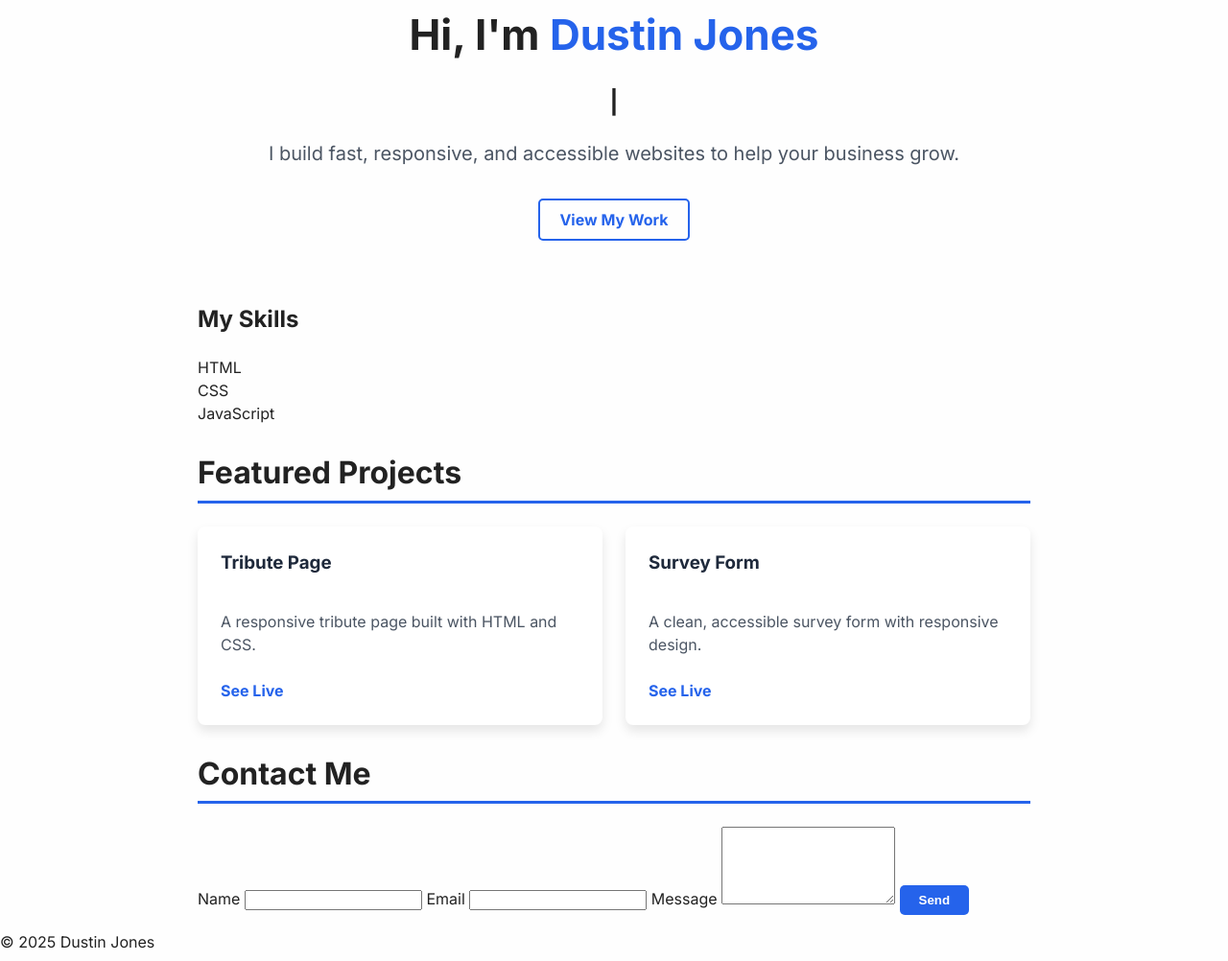
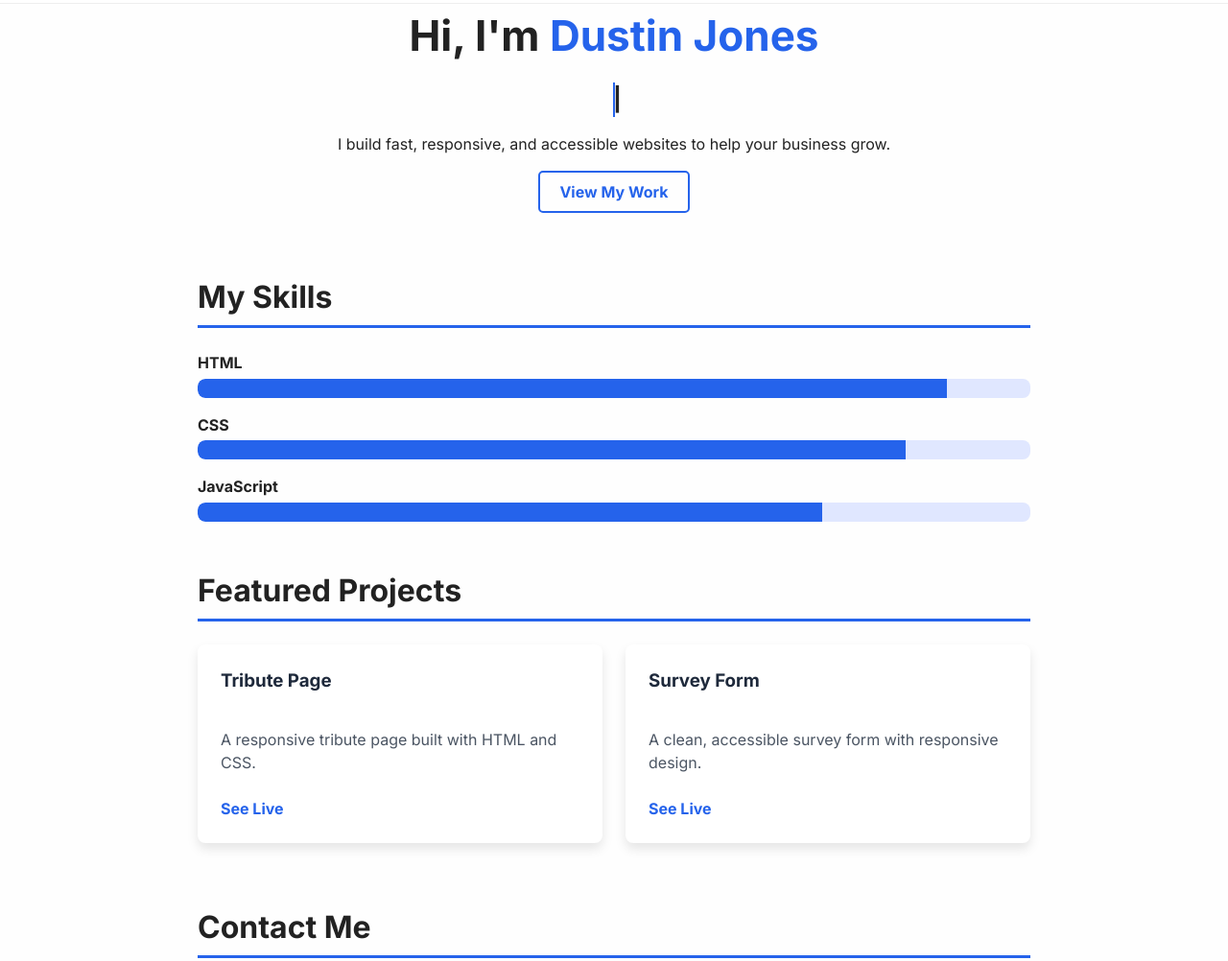
Before and after one commit to Qaerus/dustinjones-portfolio, a plain HTML site: page index.html in a window 1280 px wide. Shown: the part 57-1059 px from the top of the page at 96% size. Drawn offline with Linux system fonts and the light colour scheme; a script that the page names is missing.

Commit message:
Update style.css

```diff
--- a/style.css
+++ b/style.css
@@ -19,7 +19,7 @@ body {
   padding: 0 1rem;
 }
 
-.header {
+header {
   background: white;
   border-bottom: 1px solid #eee;
   position: sticky;
@@ -72,7 +72,7 @@ body {
   color: white;
 }
 
-.main-content {
+main {
   padding: 4rem 0;
 }
 
@@ -91,14 +91,68 @@ body {
   color: #2563eb;
 }
 
-.hero p {
-  font-size: 1.25rem;
-  color: #4b5563;
-  margin-bottom: 2rem;
+.hero h2 {
+  font-weight: 600;
+  font-size: 1.5rem;
+  margin: 0 0 1rem 0;
+  min-height: 2rem;
 }
 
-.projects h2,
-.contact h2 {
+.cursor {
+  display: inline-block;
+  background-color: #2563eb;
+  width: 2px;
+  animation: blink 1s steps(1) infinite;
+  vertical-align: bottom;
+}
+
+@keyframes blink {
+  50% {
+    background-color: transparent;
+  }
+}
+
+/* Skills */
+
+.skills {
+  margin-bottom: 3rem;
+}
+
+.skills h2 {
+  font-weight: 700;
+  font-size: 2rem;
+  margin-bottom: 1.5rem;
+  border-bottom: 3px solid #2563eb;
+  padding-bottom: 0.3rem;
+}
+
+.skill {
+  margin-bottom: 1rem;
+}
+
+.skill-name {
+  font-weight: 600;
+  margin-bottom: 0.3rem;
+}
+
+.skill-bar {
+  background: #e0e7ff;
+  border-radius: 8px;
+  height: 20px;
+  width: 100%;
+  overflow: hidden;
+}
+
+.skill-level {
+  background: #2563eb;
+  height: 100%;
+  border-radius: 8px 0 0 8px;
+  transition: width 1s ease;
+}
+
+/* Projects */
+
+.projects h2 {
   font-weight: 700;
   font-size: 2rem;
   margin-bottom: 1.5rem;
@@ -120,6 +174,12 @@ body {
   display: flex;
   flex-direction: column;
   justify-content: space-between;
+  transition: transform 0.3s ease, box-shadow 0.3s ease;
+}
+
+.project-card:hover {
+  transform: translateY(-5px);
+  box-shadow: 0 10px 20px rgba(0,0,0,0.15);
 }
 
 .project-card h3 {
@@ -147,21 +207,56 @@ body {
   color: #1e40af;
 }
 
-.contact p {
-  font-size: 1.1rem;
-  color: #374151;
+/* Contact */
+
+.contact {
+  margin-top: 4rem;
 }
 
-.contact a {
-  color: #2563eb;
-  text-decoration: none;
+.contact h2 {
+  font-weight: 700;
+  font-size: 2rem;
+  margin-bottom: 1.5rem;
+  border-bottom: 3px solid #2563eb;
+  padding-bottom: 0.3rem;
 }
 
-.contact a:hover {
-  text-decoration: underline;
+.contact form {
+  display: flex;
+  flex-direction: column;
+  max-width: 500px;
 }
 
-.footer {
+.contact label {
+  margin-bottom: 0.5rem;
+  font-weight: 600;
+}
+
+.contact input,
+.contact textarea {
+  padding: 0.75rem;
+  margin-bottom: 1rem;
+  border: 1px solid #ccc;
+  border-radius: 5px;
+  font-size: 1rem;
+  resize: vertical;
+}
+
+.contact input:focus,
+.contact textarea:focus {
+  outline: none;
+  border-color: #2563eb;
+  box-shadow: 0 0 5px #2563eb;
+}
+
+.contact button {
+  width: 150px;
+  align-self: flex-start;
+}
+
+/* Footer */
+
+footer {
   text-align: center;
   padding: 1.5rem 0;
   font-size: 0.9rem;
```
